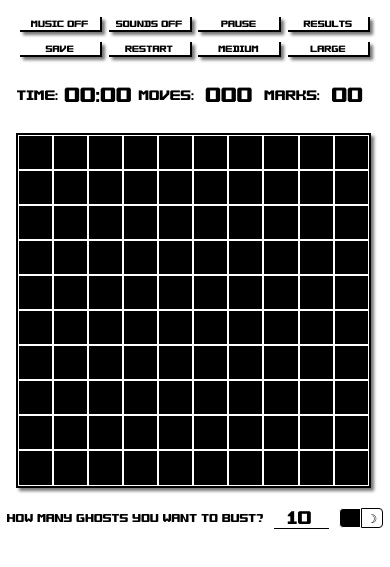
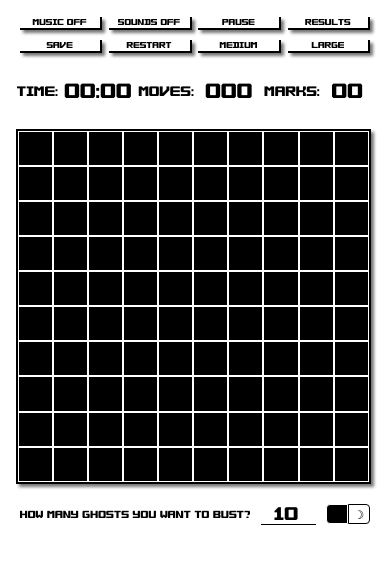
Before and after one commit to CoracaoDoMundo/minesweeper-gb, a website built with webpack: page minesweeper/src/index.html in a window 390 px wide. Shown: the part 67-634 px from the top of the page. Built offline with nearby package versions, Linux system fonts and the light colour scheme.

Commit message:
fix: some sizes for mobile version and sun and moon symbols

```diff
--- a/minesweeper/src/scripts/Toggle.js
+++ b/minesweeper/src/scripts/Toggle.js
@@ -13,7 +13,7 @@ class Toggle {
     this.inputLight.checked = true;
     this.labelLight = createElement('label', ['labelToggleLight'], this.item);
     this.labelLight.setAttribute('for', idLight);
-    this.labelLight.textContent = '☀';
+    this.labelLight.innerHTML = '&#9728;&#xFE0E;';
     this.inputDark = createElement('input', ['inputToggleDark'], this.item);
     this.inputDark.setAttribute('id', idDark);
     this.inputDark.setAttribute('type', 'radio');
@@ -21,7 +21,7 @@ class Toggle {
     this.inputDark.setAttribute('name', name);
     this.labelDark = createElement('label', ['labelToggleDark'], this.item);
     this.labelDark.setAttribute('for', idDark);
-    this.labelDark.textContent = '☽';
+    this.labelDark.innerHTML = '&#9789;&#xFE0E;';
     this.theme = theme;
     this.field = field;
     this.switchTheme();
@@ -35,7 +35,10 @@ class Toggle {
       ) {
         document.documentElement.style.setProperty('--main-color', '#000000');
         document.documentElement.style.setProperty('--second-color', '#ffffff');
-        document.documentElement.style.setProperty('--shadow-main-color', '#0000008a');
+        document.documentElement.style.setProperty(
+          '--shadow-main-color',
+          '#0000008a'
+        );
         if (document.querySelector('.close')) {
           document.querySelector('.close').classList.remove('closeDarkTheme');
         }
@@ -46,7 +49,10 @@ class Toggle {
       ) {
         document.documentElement.style.setProperty('--main-color', '#ffffff');
         document.documentElement.style.setProperty('--second-color', '#000000');
-        document.documentElement.style.setProperty('--shadow-main-color', '#ffffff8a');
+        document.documentElement.style.setProperty(
+          '--shadow-main-color',
+          '#ffffff8a'
+        );
         if (document.querySelector('.close')) {
           document.querySelector('.close').classList.add('closeDarkTheme');
         }
--- a/minesweeper/src/style.css
+++ b/minesweeper/src/style.css
@@ -379,10 +379,6 @@ body {
     font-size: 0.8em;
   }
 
-  /* .toggleField {
-    height: 15px;
-  } */
-
   .labelToggleLight,
   .labelToggleDark {
     width: 20px;
@@ -397,12 +393,17 @@ body {
     font-size: 1.1em;
   }
 
+  .button {
+    font-size: 0.3em;
+  }
+
   .fieldWrapper {
     gap: 20px;
   }
 
   .settingsWrapper {
     gap: 10px;
+    width: 90%;
   }
 
   body {
@@ -439,4 +440,7 @@ body {
     width: 60%;
     margin: 40px;
   }
+  .label {
+    font-size: 0.45em;
+  }
 }
```
